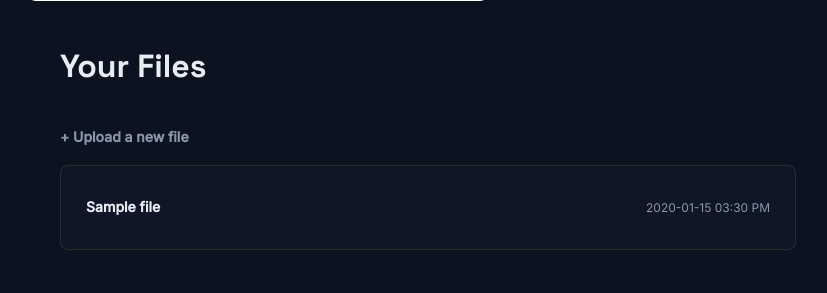
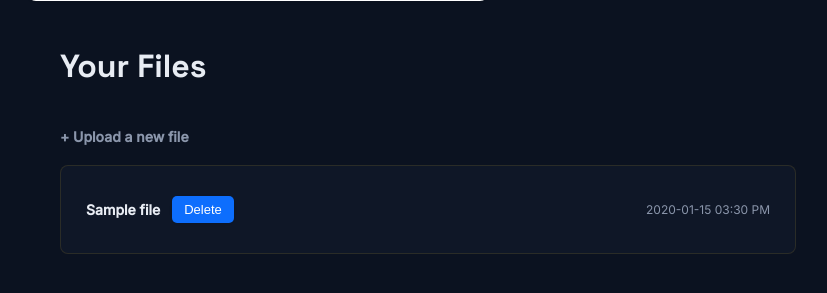
Before and after one commit to akshitbansal1211/securevault, a Flask app: page /dashboard in a window 1280 px wide. Shown: the part 284-577 px from the top of the page, without its empty margins (212-1039 px from the left). Run offline with Flask 3, Linux system fonts and the light colour scheme; the visitor is signed in with stand-in values (Sample User, id 1); tables that the repository leaves empty hold one stand-in row (values such as "Sample post").

Commit message:
Day 23: Add screenshots to README, implement file delete feature, and cleanup repository

```diff
--- a/app.py
+++ b/app.py
@@ -204,5 +204,29 @@ def not_found(e):
 def server_error(e):
     return render_template("500.html"), 500
 
+@app.route("/delete/<int:file_id>", methods=["POST"])
+@login_required
+def delete(file_id):
+    conn = get_connection()
+    file = conn.execute(
+        "SELECT * FROM files WHERE id = ? AND owner_id = ?",
+        (file_id, session["user_id"])
+    ).fetchone()
+
+    if file is None:
+        abort(404)
+
+    # Delete from disk
+    filepath = os.path.join(app.config["UPLOAD_FOLDER"], file["stored_name"])
+    if os.path.exists(filepath):
+        os.remove(filepath)
+
+    # Delete from database
+    conn.execute("DELETE FROM files WHERE id = ?", (file_id,))
+    conn.commit()
+    conn.close()
+
+    flash(f"'{file['original_name']}' deleted successfully.", "success")
+    return redirect(url_for("dashboard"))
 if __name__ == "__main__":
     app.run(debug=True)
--- /dev/null
+++ b/screenshots/desktop.ini
@@ -0,0 +1,3 @@
+[LocalizedFileNames]
+Screenshot 2026-08-05 174458.png=@Screenshot 2026-08-05 174458,0
+Screenshot 2026-08-05 185645.png=@Screenshot 2026-08-05 185645,0
--- a/static/style.css
+++ b/static/style.css
@@ -413,12 +413,14 @@ body.dashboard-page {
 .file-date {
     color: #8B96AB;
     font-size: 12px;
+    margin-left: auto;
 }
 
 .file-name {
     color: #E8ECF3;
     font-size: 14px;
     text-decoration: none;
+    flex: 1;
 }
 
 .file-name:hover {
@@ -442,6 +444,15 @@ body.dashboard-page {
     border-radius: 4px;
     text-decoration: none;
     transition: background 0.2s ease, color 0.2s ease;
+}
+.preview-link,
+.delete-btn{
+    display: inline-flex;
+    align-items: center;
+    justify-content: center;
+    height: 34px;
+    padding: 0 14px;
+    margin: 0;
 }
 
 .preview-link:hover {
@@ -599,3 +610,28 @@ body.dashboard-page {
         max-width: 100%;
     }
 }
+/* ===== Delete Button ===== */
+
+.delete-form{
+    display: inline-flex;
+    align-items: center;
+    margin: 0;
+    padding: 0;
+    background: transparent;
+    border: none;
+}
+.delete-btn {
+    background: #0d6efd;
+    color: #fff;
+    border: none;
+    padding: 6px 12px;
+    font-size: 13px;
+    cursor: pointer;
+    display: inline-block;
+    width: auto;
+    height: auto;
+}
+
+.delete-form button:hover {
+    background: #0b5ed7;
+}
--- a/templates/dashboard.html
+++ b/templates/dashboard.html
@@ -45,13 +45,16 @@
        {% if files %}
     <ul class="file-list">
     {% for file in files %}
-        <li class="file-item">
+ <li class="file-item">
     <div class="file-info">
         <a href="{{ url_for('download', file_id=file['id']) }}" class="file-name">{{ file["original_name"] }}</a>
         {% set ext = file["original_name"].rsplit(".", 1)[1].lower() if "." in file["original_name"] else "" %}
         {% if ext in ["png", "jpg", "jpeg", "pdf"] %}
-          <a href="#" class="preview-link" onclick="showPreview('{{ url_for('preview', file_id=file['id']) }}', '{{ ext }}'); return false;">Preview</a>
+            <a href="#" class="preview-link" onclick="showPreview('{{ url_for('preview', file_id=file['id']) }}', '{{ ext }}'); return false;">Preview</a>
         {% endif %}
+        <form action="{{ url_for('delete', file_id=file['id']) }}" method="POST" class="delete-form" >
+            <button type="submit" class="delete-btn">Delete</button>
+        </form>
     </div>
     <span class="file-date">{{ file["uploaded_at"] }}</span>
 </li>
```
Also changed, not shown: README.md, 4 other files.
